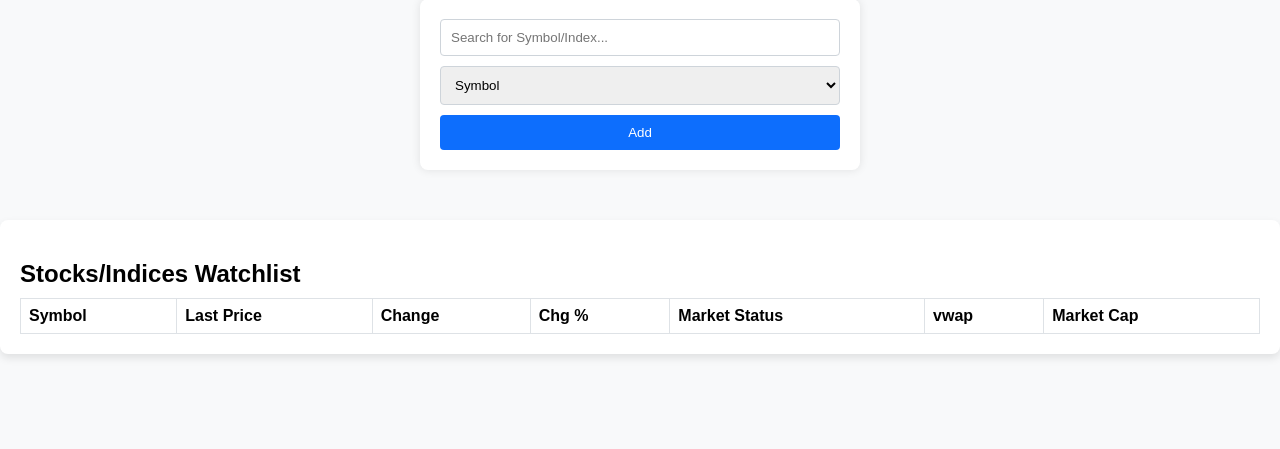
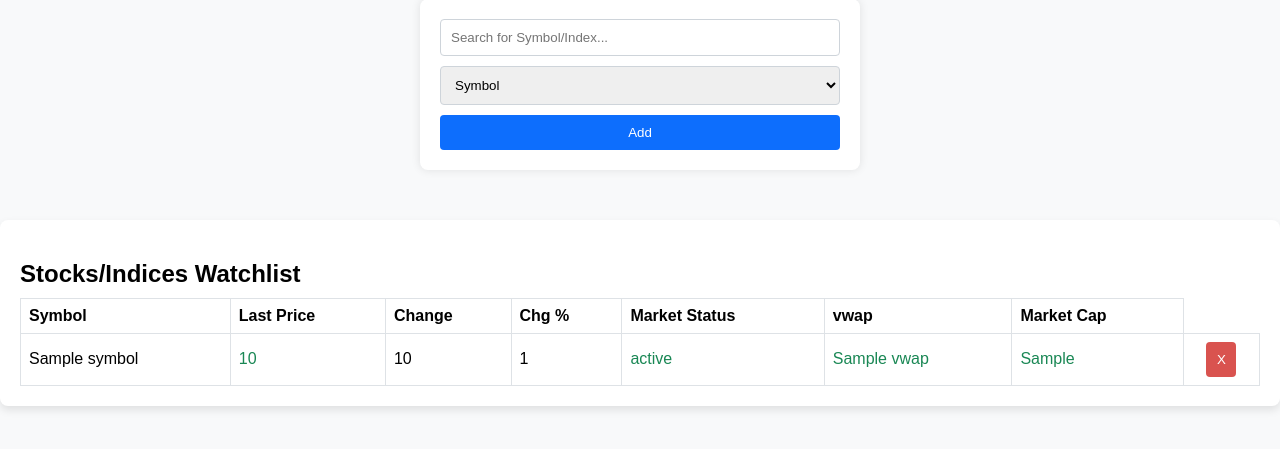
Before and after one commit to VarshilN/-Trading-Simulator-And-Analyzer, a Flask app: template templates/watchlist.html in a window 1280 px wide. Shown: the part 51-500 px from the top of the page. Run offline with Flask 3, Linux system fonts and the light colour scheme; the template is opened without the code that fills it: most values are stand-ins (such as "Sample title", 1, 10 or a date in 2020); lists and menus that the app fills with data are empty.

Commit message:
Updated watchlist.html
removing usage of local storage and using SQL alchemy for watchlist of given user

```diff
--- a/templates/watchlist.html
+++ b/templates/watchlist.html
@@ -1,4 +1,4 @@
-<!DOCTYPE html>
+ <!DOCTYPE html>
 <html lang="en">
 
 <head>
@@ -103,7 +103,7 @@
       <input type="text" name="src" placeholder="Search for Symbol/Index...">
       <select name="search_type">
         <option value="symbol">Symbol</option>
-        <option value="index">Index</option>
+        <!-- <option value="index">Index</option> -->
       </select>
       <button type="submit">Add</button>
     </form>
@@ -112,7 +112,6 @@
 
     <div class="card">
       <h2 class="title">Stocks/Indices Watchlist</h2>
-
       <!-- Your table to display stock information -->
       <table>
         <thead>
@@ -127,74 +126,36 @@
           </tr>
         </thead>
         <tbody id="stockTableBody">
+          {% for item in watchlist_items %}
+          <tr>
+            <td>{{ item.symbol }}</td>
+            <td class="success">{{ item.last_price }}</td>
+            <td>{{ item.price_change }}</td>
+            <td>{{ item.percent_change }}</td>
+            <td class="success">{{ item.market_status }}</td>
+            <td class="success">{{ item.vwap }}</td>
+            <td class="success">{{ item.market_cap }}</td>
+            <td>
+              <form method='post' action="/remove_stock?symbol={{item.symbol}}">
+                <button class="removeButton danger" type="submit">X</button>
+              </form>
+            </td>
+          </tr>
+          {% endfor %}
         </tbody>
       </table>
     </div>
   </section>
-
-  <script>
-    document.addEventListener("DOMContentLoaded", function () {
-      const form = document.querySelector("form");
-      const stockTableBody = document.getElementById("stockTableBody");
-
-      function updateStockData() {
-        // Iterate over existing rows and update data
-        const rows = stockTableBody.getElementsByTagName("tr");
-        for (const row of rows) {
-          const symbol = row.cells[0].textContent;
-          // Make an AJAX request to your /add_stock route
-          fetch(`/add_stock?search_type=symbol&src=${symbol}`)
-            .then(response => response.json())
-            .then(data => {
-              // Update the existing row with the latest data
-              row.cells[1].textContent = data.lp;
-              row.cells[2].textContent = data.change;
-              row.cells[3].textContent = data.chg;
-              row.cells[4].textContent = data.st;
-              row.cells[5].textContent = data.vwp;
-              row.cells[6].textContent = data.cp;
-              row.cells[7].innerHTML = '<button class="danger">X</button>'
-            })
-            .catch(error => {
-              console.error("Error fetching data:", error);
-            });
-        }
+  <sript>
+    <script>
+      function udpate() {
+        fetch('/update_watchList')
+          .then(response => response.json())
+          .catch(error => console.error('Error updating watchlist:', error));
       }
-      setInterval(updateStockData, 300000);
-      form.addEventListener("submit", function (event) {
-        event.preventDefault();
-        const formData = new FormData(form);
-        const searchType = formData.get("search_type");
-        const src = formData.get("src");
-        // const chgClass = data.chg < 0 ? `style="color:#d9534f;"` : `class='success'`;
-        // const changeClass = data.change < 0 ? `style="color:#d9534f;` : `class='success'`;
-        fetch(`/add_stock?search_type=${searchType}&src=${src}`)
-          .then(response => response.json())
-          .then(data => {
-            const newRow = document.createElement("tr");
-            newRow.innerHTML = `
-            <td>${data.sym}</td>
-            <td class="success">${data.lp}</td>
-            <td>${data.change}</td>
-          <td>${data.chg}</td>
-            <td class="success">${data.st}</td>
-            <td class="success">${data.vwp}</td>
-            <td class="success">${data.cp}</td>
-            <td>
-              <button class="removeButton danger" onclick=removeButton()>X</button>
-            </td>
-          `;
-            stockTableBody.appendChild(newRow);
-            const removeButton = newRow.querySelector(".removeButton");
-            removeButton.addEventListener("click", function (e) {
-              e.preventDefault();
-              let item = e.target.closest('tr');
-              stockTableBody.removeChild(item);
-            });
-          });
-      });
-    })
-  </script>
+      setInterval(updateWatchlist, 300000);
+    </script>
+  </sript>
 </body>
 
 </html>
```
